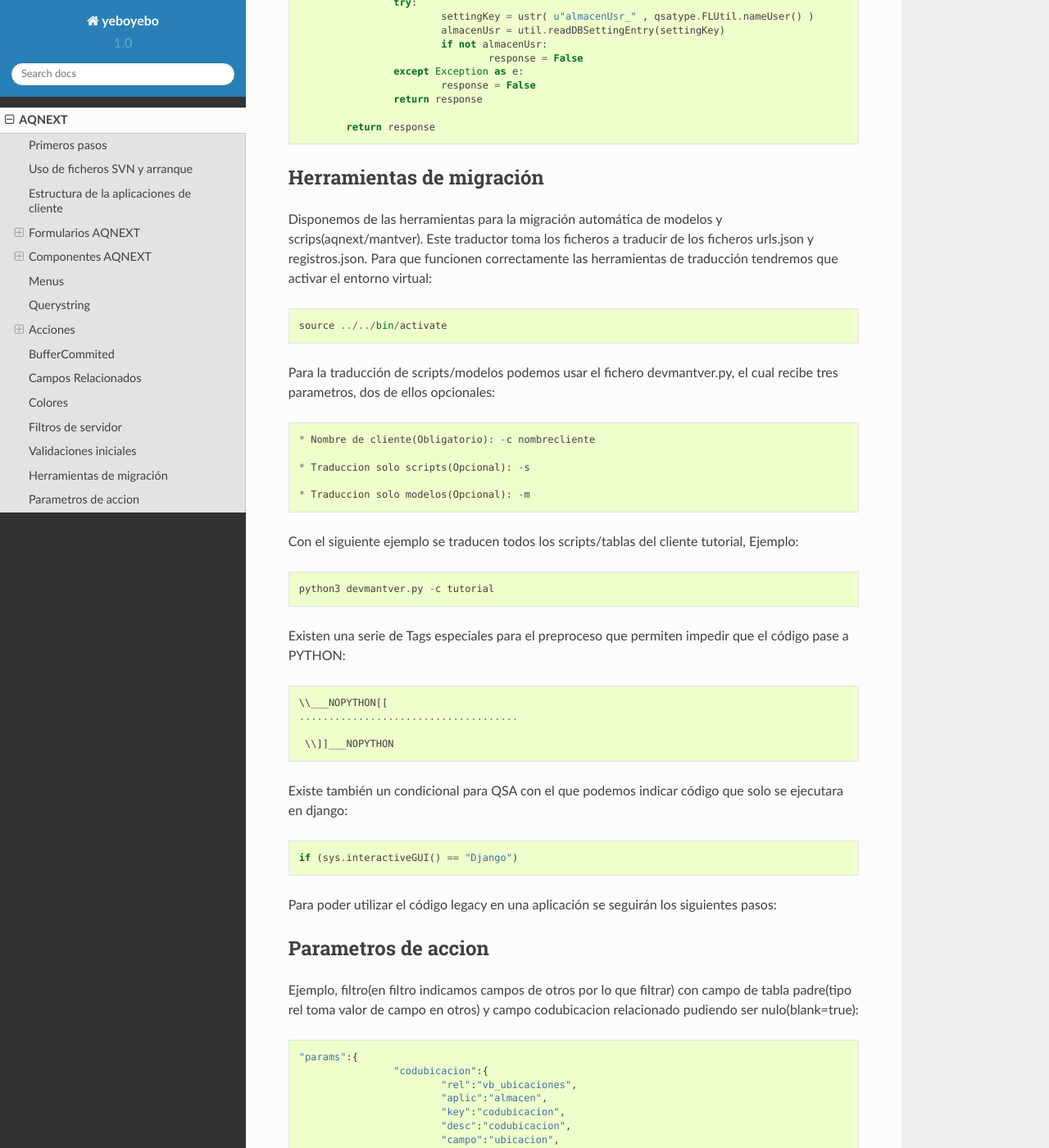
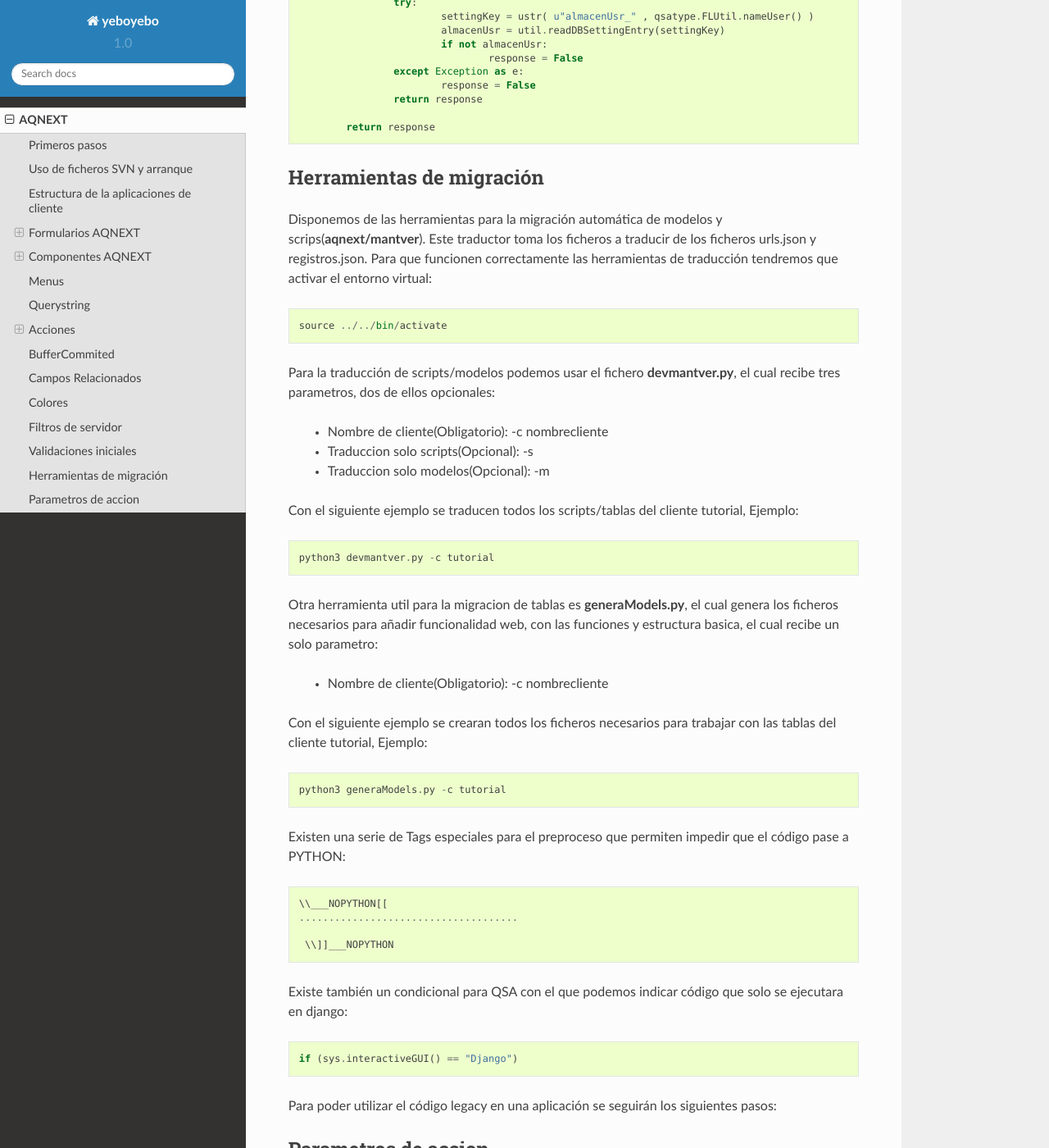
Before and after one commit to github-yeboyebo/docs, a Sphinx documentation site: the page built from docs/AQNEXT.rst, in a window 1280 px wide and 1400 px high, scrolled down 13737 px. Shown: the whole window at 82% size. Built offline with Sphinx 7.4.7 and the Read the Docs theme 2.0.0, drawn with Linux system fonts in a browser that asks for light colours.

Commit message:
actualiza doc

```diff
--- a/docs/AQNEXT.rst
+++ b/docs/AQNEXT.rst
@@ -678,13 +678,13 @@ Tambien tenemos que añadir la funcion **initValidation**, la funcion retornara
 Herramientas de migración
 -------------------------
 
-Disponemos de las herramientas para la migración automática de modelos y scrips(aqnext/mantver).
+Disponemos de las herramientas para la migración automática de modelos y scrips(**aqnext/mantver**).
 Este traductor toma los ficheros a traducir de los ficheros urls.json y registros.json.
 Para que funcionen correctamente las herramientas de traducción tendremos que activar el entorno virtual::
 
     source ../../bin/activate
 
-Para la traducción de scripts/modelos podemos usar el fichero devmantver.py, el cual recibe tres parametros, dos de ellos opcionales::
+Para la traducción de scripts/modelos podemos usar el fichero **devmantver.py**, el cual recibe tres parametros, dos de ellos opcionales:
 
     * Nombre de cliente(Obligatorio): -c nombrecliente
 
@@ -696,6 +696,16 @@ Para la traducción de scripts/modelos podemos usar el fichero devmantver.py, el
 Con el siguiente ejemplo se traducen todos los scripts/tablas del cliente tutorial, Ejemplo::
 
     python3 devmantver.py -c tutorial
+
+
+Otra herramienta util para la migracion de tablas es **generaModels.py**, el cual genera los ficheros necesarios para añadir funcionalidad web, con las funciones y estructura basica, el cual recibe un solo parametro:
+
+    * Nombre de cliente(Obligatorio): -c nombrecliente
+
+Con el siguiente ejemplo se crearan todos los ficheros necesarios para trabajar con las tablas del cliente tutorial, Ejemplo::
+
+    python3 generaModels.py -c tutorial
+
 
 
 Existen una serie de Tags especiales para el preproceso que permiten impedir que el código pase a PYTHON::
```
